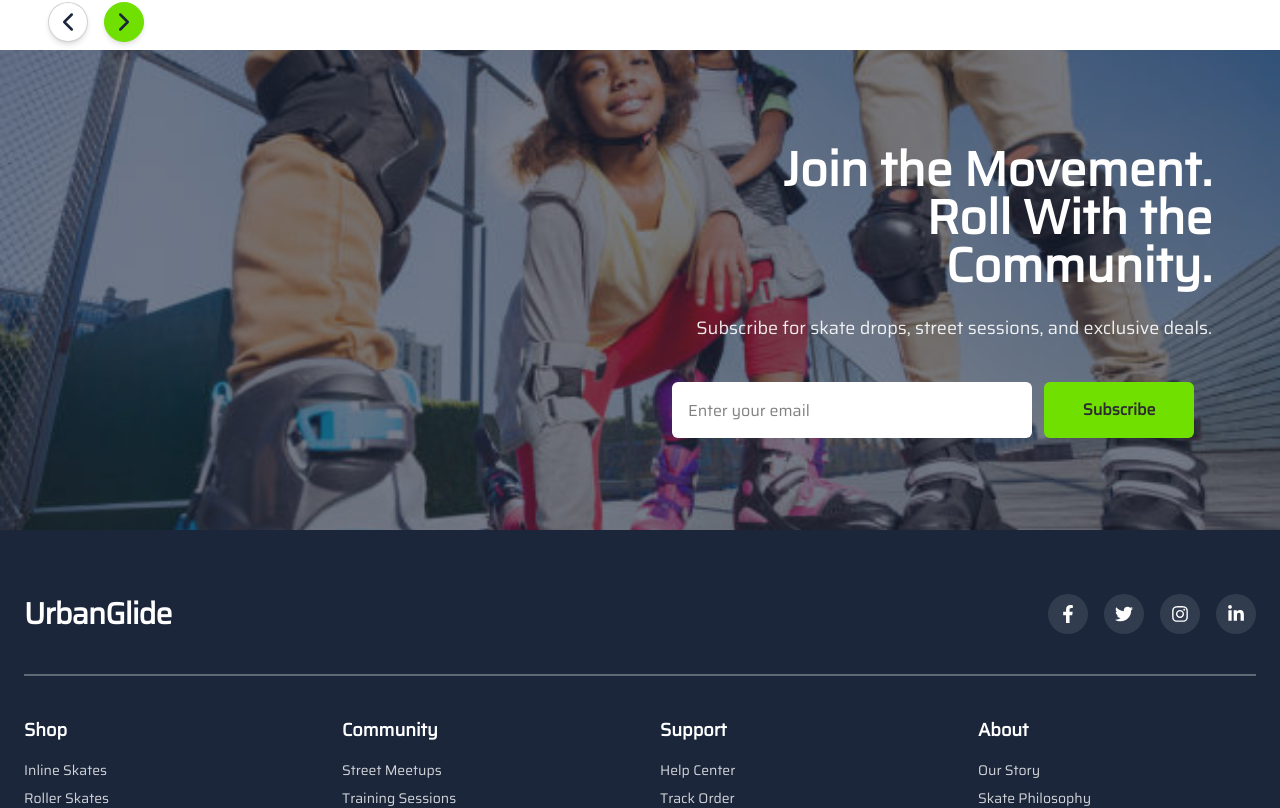
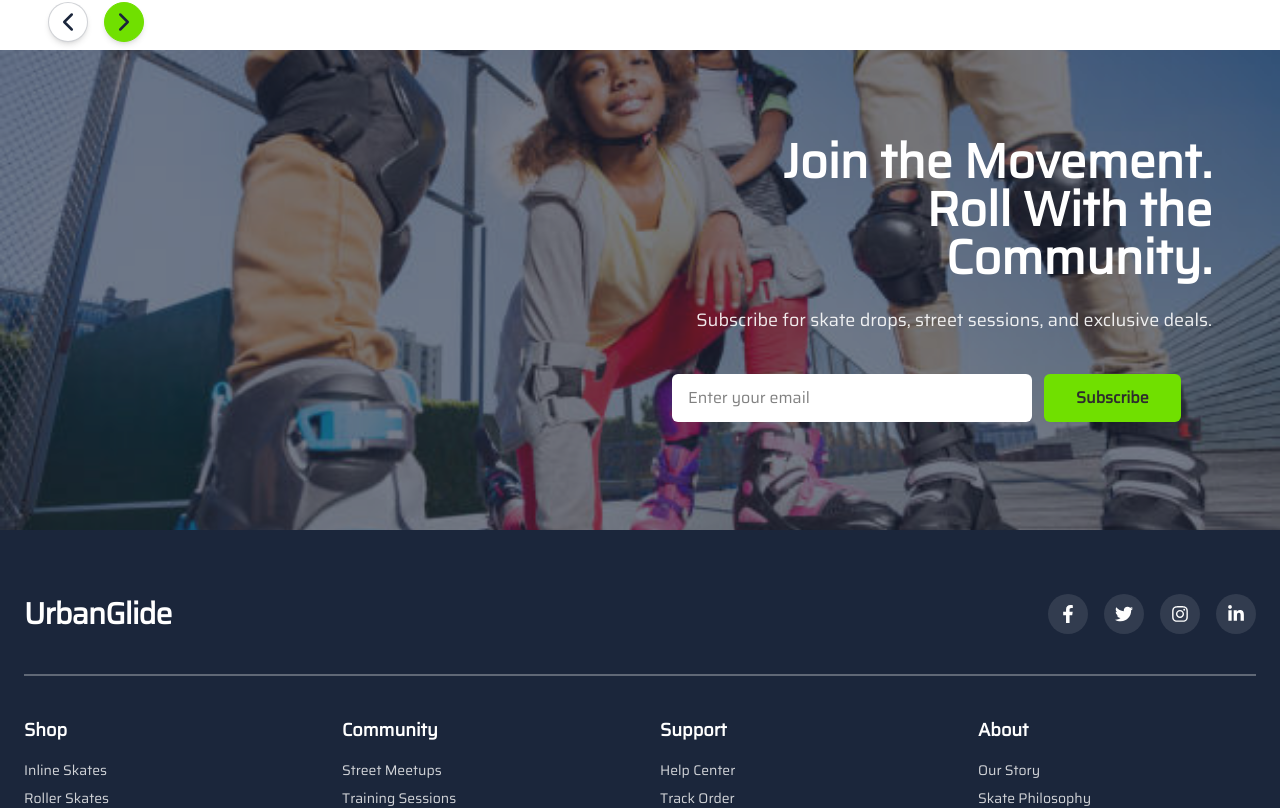
Before and after one commit to SundayEsther7/Fashion, a React (Vite) app in the folder client/: page / in a window 1280 px wide. Shown: the part 3617-4425 px from the top of the page. Built offline with nearby package versions, Linux system fonts and the light colour scheme.

Commit message:
CTA done

```diff
--- a/client/src/components/layout/CTA.jsx
+++ b/client/src/components/layout/CTA.jsx
@@ -12,7 +12,7 @@ export default function CTA() {
       return;
     }
 
-    // Simulate success (for now)
+    // Simulate success
     setStatus("success");
     setTimeout(() => {
       setEmail("");
@@ -23,13 +23,19 @@ export default function CTA() {
   return (
     <SectionWrapper
       className="relative pt-1 mt-1 w-full h-[480px] bg-[url('/src/assets/background.jpg')] bg-cover bg-center"
+      aria-labelledby="cta-heading"
     >
+      {/* Overlay for contrast */}
       <div className="absolute inset-0 bg-primary/60"></div>
 
       <div className="relative z-10 max-w-[1240px] mx-auto h-full flex flex-col justify-center lg:items-end px-6 lg:px-12">
         <div className="text-white text-center lg:text-right max-w-[540px] space-y-6">
 
-          <h2 className="text-4xl md:text-5xl font-extrabold leading-[1.25]">
+          {/* Accessible heading */}
+          <h2
+            id="cta-heading"
+            className="text-4xl md:text-5xl font-extrabold leading-[1.25]"
+          >
             Join the Movement.<br />Roll With the Community.
           </h2>
 
@@ -37,37 +43,62 @@ export default function CTA() {
             Subscribe for skate drops, street sessions, and exclusive deals.
           </p>
 
-          {/* Form */}
-          <div className="flex flex-col sm:flex-row items-center gap-3 pt-4">
+          {/* Email form */}
+          <form
+            className="flex flex-col sm:flex-row items-center gap-3 pt-4 w-full"
+            onSubmit={(e) => {
+              e.preventDefault();
+              handleSubmit();
+            }}
+            aria-label="Subscribe to UrbanGlide newsletter"
+          >
+            <label htmlFor="email" className="sr-only">
+              Email address
+            </label>
+
             <input
+              id="email"
               type="email"
               value={email}
               onChange={(e) => setEmail(e.target.value)}
               placeholder="Enter your email"
               className={`
-                w-full sm:w-[360px] h-[56px] rounded-md px-4 text-neutralDark
+                w-full sm:w-[360px] rounded-md px-4 py-3 text-neutralDark
                 placeholder-neutralDark/60 focus:outline-none
                 transition ring-2
                 ${status === "error" ? "ring-red-500" : ""}
                 ${status === "success" ? "ring-accent" : "ring-transparent"}
               `}
+              aria-invalid={status === "error"}
+              aria-describedby="feedback-message"
             />
 
             <button
-              onClick={handleSubmit}
-              className="w-full sm:w-[150px] h-[56px] bg-accent text-neutralDark font-bold rounded-md hover:bg-accent/80 transition"
+              type="submit"
+              className="
+                w-full sm:w-auto px-8 py-3
+                bg-accent text-neutralDark font-bold rounded-md
+                hover:bg-accent/80 transition active:scale-95
+              "
             >
               Subscribe
             </button>
+          </form>
+
+          {/* Live feedback message */}
+          <div
+            id="feedback-message"
+            className="mt-2 text-sm font-semibold"
+            aria-live="polite"
+            role="status"
+          >
+            {status === "error" && (
+              <p className="text-red-300">Please enter a valid email address.</p>
+            )}
+            {status === "success" && (
+              <p className="text-accent">You're in! Check your inbox.</p>
+            )}
           </div>
-
-          {/* Message */}
-          {status === "error" && (
-            <p className="text-red-300 text-sm mt-2">Please enter a valid email address.</p>
-          )}
-          {status === "success" && (
-            <p className="text-accent text-sm mt-2 font-semibold">You're in! Check your inbox</p>
-          )}
         </div>
       </div>
     </SectionWrapper>
```
